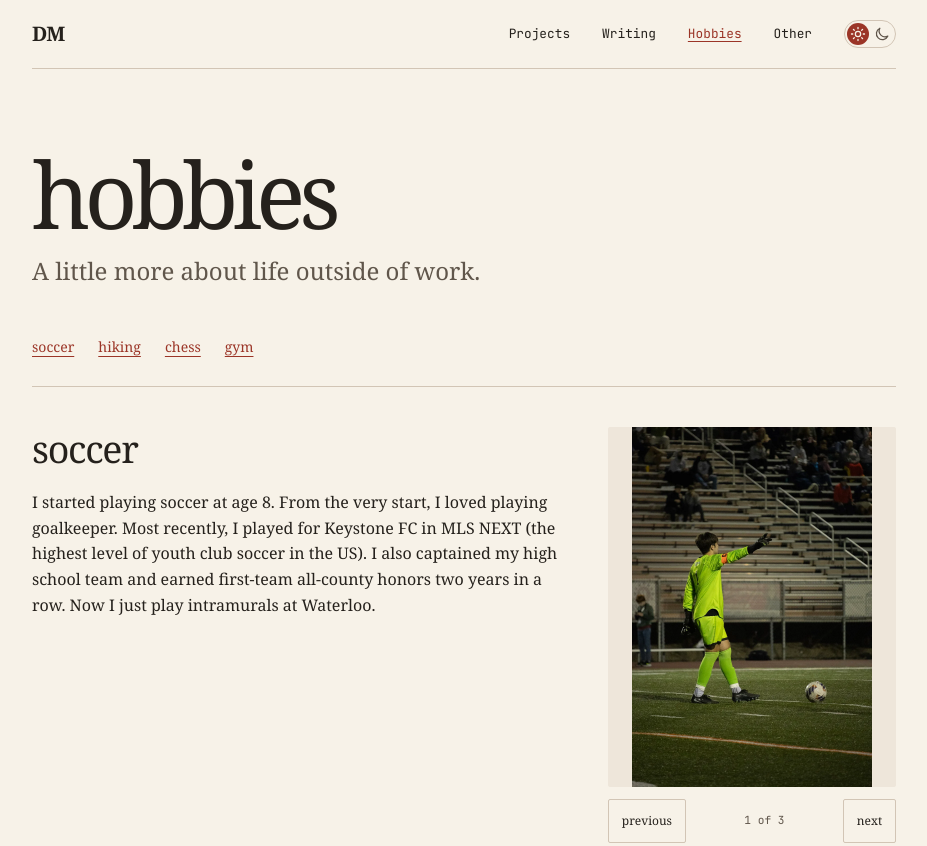
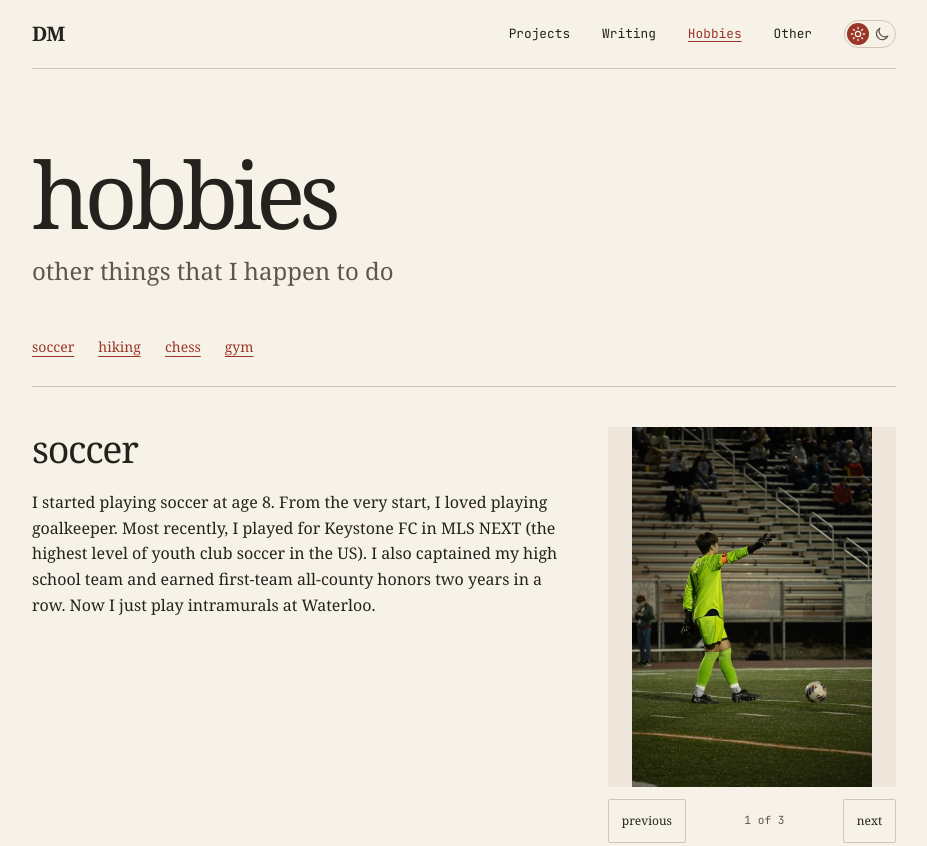
Before and after one commit to dmace27/psite, an Astro site: page /hobbies in a window 1280 px wide. Shown: the top 846 px of the page, without its empty margins (176-1103 px from the left). Built offline with nearby package versions, Linux system fonts and the light colour scheme; Astro itself is replaced by a stand-in of ours.

Commit message:
chore: update Hobbies page description

```diff
--- a/src/pages/hobbies.astro
+++ b/src/pages/hobbies.astro
@@ -7,7 +7,7 @@ import { hobbies } from '../content/hobbies';
 import { siteContent } from '../content/site';
 ---
 <SiteLayout title={`hobbies / ${siteContent.identity.name}`} description="Interests, routines, and the things enjoyed outside of work.">
-  <PageHeading title="hobbies" description="A little more about life outside of work." placeholder={hobbies.some((hobby) => hobby.placeholder)} />
+  <PageHeading title="hobbies" description="other things that I happen to do" placeholder={hobbies.some((hobby) => hobby.placeholder)} />
   {hobbies.length > 1 && <nav class="hobby-index" aria-label="Hobbies on this page">{hobbies.map((hobby) => <a href={`#${hobby.id}`}>{hobby.title}</a>)}</nav>}
   {hobbies.length ? hobbies.map((hobby) => <HobbySection hobby={hobby} />) : <EmptyState message="more interests to come." />}
 </SiteLayout>
```
